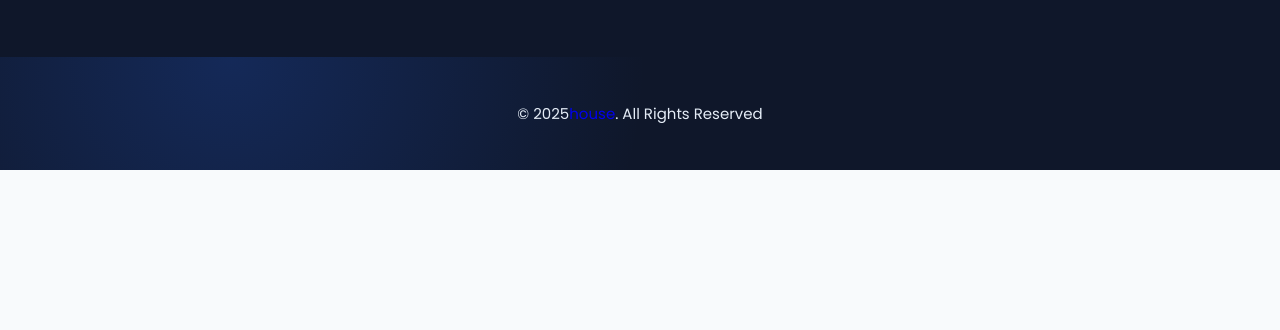
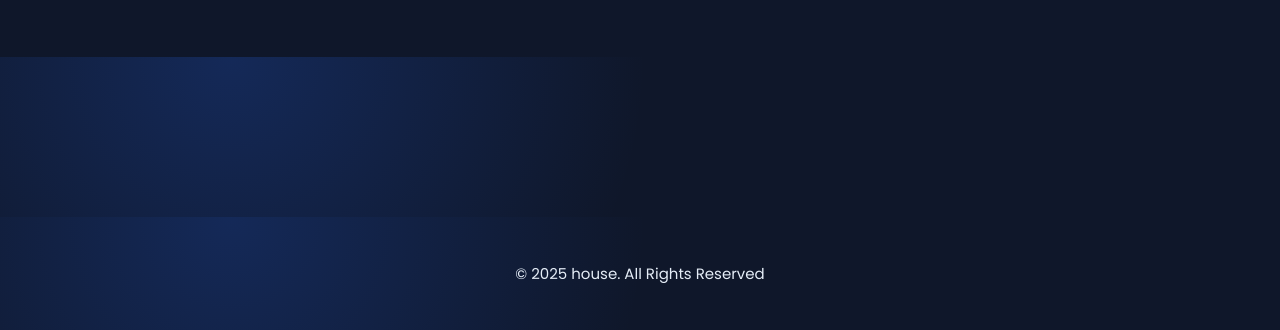
Before and after one commit to Dhammika911/my-home-rental, a website: page contact.html in a window 1280 px wide. Shown: the part 1491-1821 px from the top of the page. Before the commit the page ends 1661 px from the top, so only its background shows below. Drawn offline with nearby package versions, Linux system fonts and the light colour scheme; files that its build step writes are made by us from their sources; files whose address does not match are found by name.

Commit message:
Update contact.html

```diff
--- a/contact.html
+++ b/contact.html
@@ -10,19 +10,19 @@
 
 
 
+  <!-- Favicon -->
 <link rel="shortcut icon" href="logo1.jpg" type="image/svg+xml">
 
+<!-- CSS Files -->
+<link rel="stylesheet" href="style.css">
+<link rel="stylesheet" href="contact.css">
+<link rel="stylesheet" href="premium-ui.css">
 
-  <link rel="stylesheet" href="./assets/css/style.css">
-  <link rel="stylesheet" href="./assets/css/contact.css">
-  <link rel="stylesheet" href="./assets/css/premium-ui.css">
-
-
+<!-- Google Fonts -->
 <link rel="preconnect" href="https://fonts.googleapis.com">
 <link rel="preconnect" href="https://fonts.gstatic.com" crossorigin>
-  <link
-    href="https://fonts.googleapis.com/css2?family=Nunito+Sans:wght@400;600;700&family=Poppins:wght@400;500;600;700&display=swap"
-    rel="stylesheet">
+
+<link href="https://fonts.googleapis.com/css2?family=Nunito+Sans:wght@400;600;700&family=Poppins:wght@400;500;600;700&display=swap" rel="stylesheet">
 </head>
 
 <body>
@@ -326,12 +326,22 @@
 
       </div>
     </div>
+<footer class="footer">
+
+  <div class="footer-top">
+    <div class="container">
+
+      <!-- Footer content here -->
+
+    </div>
+  </div>
+
 
   <div class="footer-bottom">
     <div class="container">
 
       <p class="copyright">
-          &copy; 2025<a href="#">house</a>. All Rights Reserved
+        &copy; 2025 <a href="#">house</a>. All Rights Reserved
       </p>
 
     </div>
@@ -348,11 +358,17 @@
   <!--
     - ionicon link
   -->
+<script src="script.js"></script>
+
+<script src="contact-script.js"></script>
+
 <script type="module" src="https://unpkg.com/ionicons@5.5.2/dist/ionicons/ionicons.esm.js"></script>
+
 <script nomodule src="https://unpkg.com/ionicons@5.5.2/dist/ionicons/ionicons.js"></script>
 
+<script src="premium-ui.js"></script>
 
-
-  <script src="./assets/js/premium-ui.js"></script>
 </body>
 </html>
+</body>
+</html>
```
Lines whose indentation alone changed are shown as unchanged.
